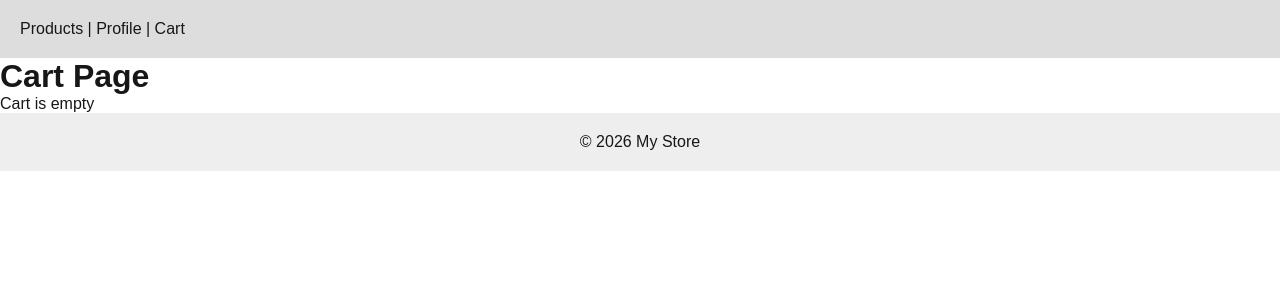
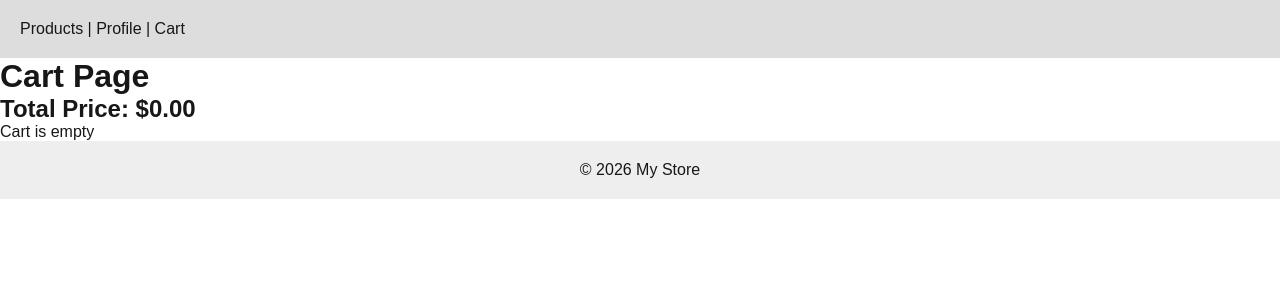
Before and after one commit to tmrtcha/Midterm_Tchabashvili-Tamari_Smart-Academy, a Next.js app: page /cart in a window 1280 px wide. Shown: the top 300 px of the page. Built offline with nearby package versions, Linux system fonts and the light colour scheme.

Commit message:
Total-Price

```diff
--- a/src/app/cart/page.js
+++ b/src/app/cart/page.js
@@ -18,9 +18,13 @@ export default function Cart() {
     localStorage.setItem("cart", JSON.stringify(updatedCart));
   }
 
+  const totalPrice = cart.reduce((sum, item) => sum + item.price, 0);
+
   return (
     <div>
       <h1>Cart Page</h1>
+
+      <h2>Total Price: ${totalPrice.toFixed(2)}</h2>
 
       {cart.length === 0 ? (
         <p>Cart is empty</p>
```
